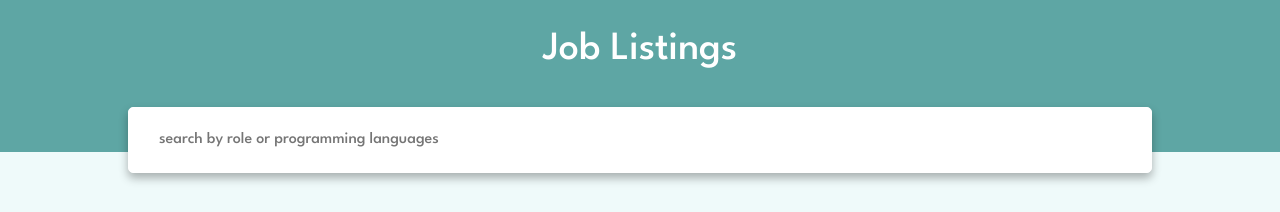
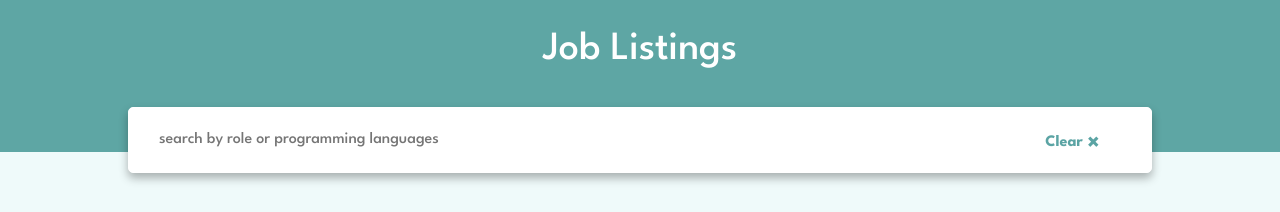
Before and after one commit to adetutudeborah/job-listings-page, a React (Vite) app: page / in a window 1280 px wide. Shown: the top 212 px of the page. Built offline with nearby package versions, Linux system fonts and the light colour scheme.

Commit message:
added the input area

```diff
--- a/src/components/Header/Header.css
+++ b/src/components/Header/Header.css
@@ -11,6 +11,7 @@
 
 .searchfield{
     text-align: center;
+    width: 100%;
 }
 
 input[type=text]{
@@ -27,3 +28,22 @@ input[type=text]:focus {
     outline: none !important;
     border: 2px solid hsl(178, 29%, 51%);
   }
+
+.clear{
+    color: var(--primary-color);
+    font-weight: bolder;
+    position: absolute;
+    right: 180px;
+    margin-top: 15px;
+}
+
+.clear:hover{
+    cursor: pointer;
+    text-decoration: underline;
+}
+
+.icon{
+    font-size: 25px;
+    position: relative;
+    top: 4px;
+}
--- a/src/components/Header/Header.jsx
+++ b/src/components/Header/Header.jsx
@@ -11,7 +11,8 @@ function Header() {
            </div>
 
            <div className="searchfield">
-                    <input type="text" class="searchinput" placeholder="search by role or programming languages"/>
+                <p className="clear">Clear <span className="icon">&#215;</span></p>
+               <input type="text" class="searchinput" placeholder="search by role or programming languages"/>
            </div>
         </div>
 
```
